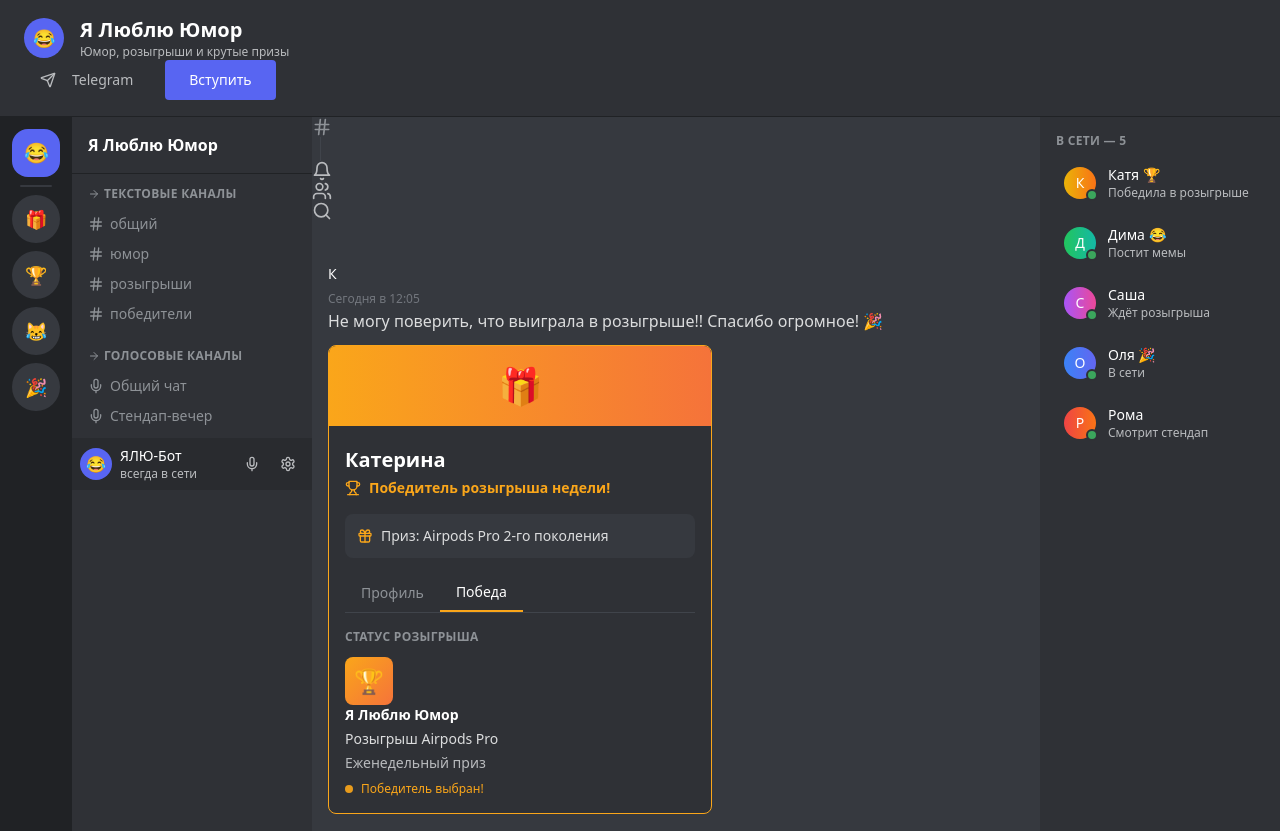
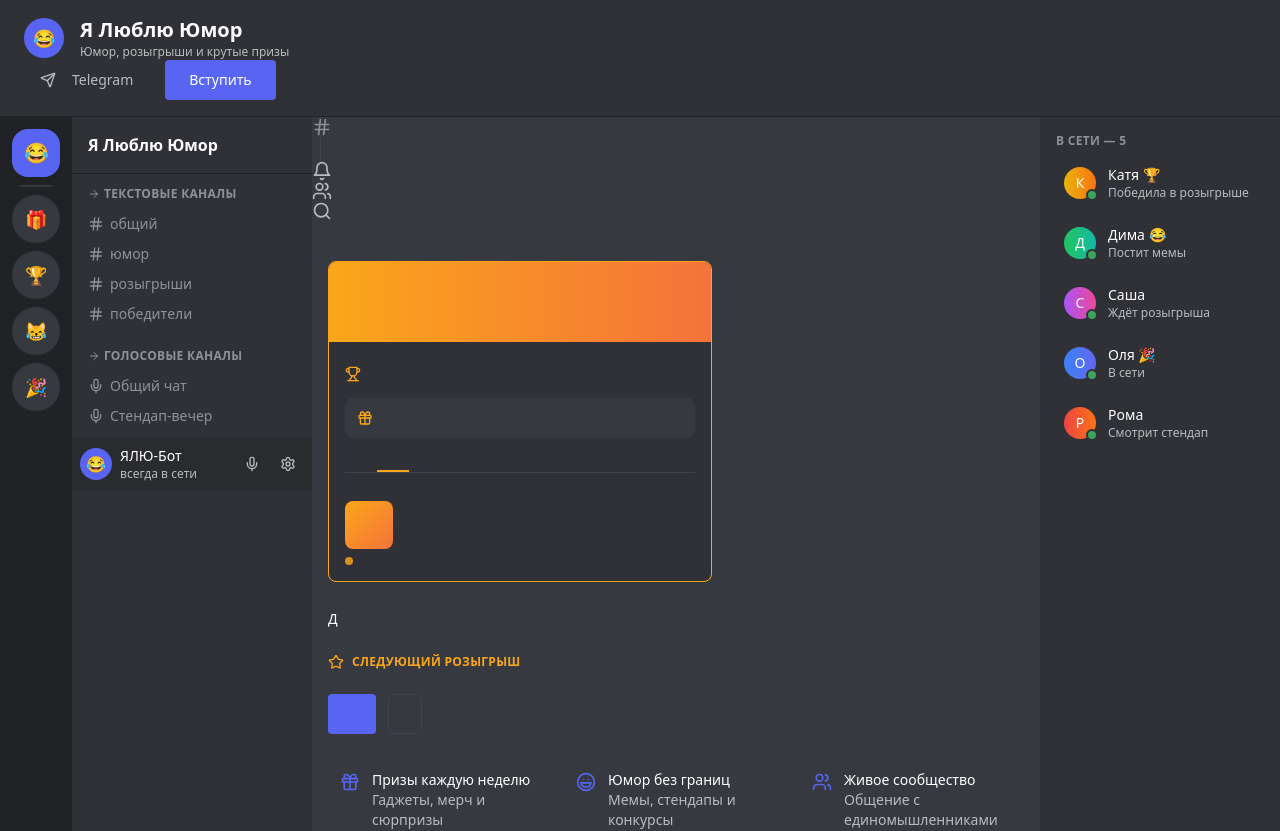
Before and after one commit to pr-poehali-dev/moonlight-adventure-2, a React (Vite) app: page / in a window 1280 px wide. Shown: the top 831 px of the page. Built offline with nearby package versions, Linux system fonts and the light colour scheme.

Commit message:
`feat: обновлены 16 компонентов`

```diff
--- a/src/components/ChatArea.tsx
+++ b/src/components/ChatArea.tsx
@@ -57,61 +57,53 @@ const ChatArea = ({ setMobileSidebarOpen }: Props) => (
       {/* Сообщение победителя */}
       <div className="">
         <div className="">
-          <span className="text-white text-xs sm:text-sm font-medium">К</span>
+          <span className="text-white text-xs sm:text-sm font-medium"></span>
         </div>
         <div className="flex-1 min-w-0">
           <div className="">
             <span className=""></span>
-            <span className="text-[#72767d] text-xs hidden sm:inline">Сегодня в 12:05</span>
+            <span className="text-[#72767d] text-xs hidden sm:inline"></span>
           </div>
-          <div className="text-[#dcddde] mb-3 text-sm sm:text-base">
-            Не могу поверить, что выиграла в розыгрыше!! Спасибо огромное! 🎉
-          </div>
+          <div className="text-[#dcddde] mb-3 text-sm sm:text-base"></div>
 
           {/* Карточка приза */}
           <div className="bg-[#2f3136] border border-[#faa61a] rounded-lg overflow-hidden w-full max-w-sm">
             <div className="h-16 sm:h-20 bg-gradient-to-r from-[#faa61a] to-[#f5733a] relative flex items-center justify-center">
-              <span className="text-4xl">🎁</span>
+              <span className="text-4xl"></span>
             </div>
             <div className="pt-4 sm:pt-5 px-3 sm:px-4 pb-3 sm:pb-4">
               <div className="mb-3 sm:mb-4">
-                <h3 className="text-white text-lg sm:text-xl font-bold mb-1">Катерина</h3>
+                <h3 className="text-white text-lg sm:text-xl font-bold mb-1"></h3>
                 <div className="flex items-center gap-2 text-[#faa61a] text-xs sm:text-sm font-semibold">
                   <Trophy className="w-4 h-4" />
-                  <span>Победитель розыгрыша недели!</span>
+                  <span></span>
                 </div>
               </div>
               <div className="mb-3 sm:mb-4">
                 <div className="bg-[#36393f] rounded-lg p-2 sm:p-3">
                   <div className="flex items-center gap-2 text-[#dcddde] text-xs sm:text-sm">
                     <Gift className="w-4 h-4 text-[#faa61a]" />
-                    <span>Приз: Airpods Pro 2-го поколения</span>
+                    <span></span>
                   </div>
                 </div>
               </div>
               <div className="flex border-b border-[#40444b] mb-3 sm:mb-4">
-                <button className="px-3 sm:px-4 py-2 text-[#8e9297] text-xs sm:text-sm font-medium hover:text-[#dcddde]">
-                  Профиль
-                </button>
-                <button className="px-3 sm:px-4 py-2 text-white text-xs sm:text-sm font-medium border-b-2 border-[#faa61a]">
-                  Победа
-                </button>
+                <button className="px-3 sm:px-4 py-2 text-[#8e9297] text-xs sm:text-sm font-medium hover:text-[#dcddde]"></button>
+                <button className="px-3 sm:px-4 py-2 text-white text-xs sm:text-sm font-medium border-b-2 border-[#faa61a]"></button>
               </div>
               <div>
                 <div className="flex items-center gap-2 text-[#8e9297] text-xs font-semibold uppercase tracking-wide mb-2 sm:mb-3">
-                  <span>Статус розыгрыша</span>
+                  <span></span>
                 </div>
                 <div className="">
-                  <div className="w-10 h-10 sm:w-12 sm:h-12 bg-gradient-to-br from-[#faa61a] to-[#f5733a] rounded-lg flex items-center justify-center flex-shrink-0 text-2xl">
-                    🏆
-                  </div>
+                  <div className="w-10 h-10 sm:w-12 sm:h-12 bg-gradient-to-br from-[#faa61a] to-[#f5733a] rounded-lg flex items-center justify-center flex-shrink-0 text-2xl"></div>
                   <div className="flex-1 min-w-0">
-                    <div className="text-white font-semibold text-xs sm:text-sm mb-1">Я Люблю Юмор</div>
-                    <div className="text-[#dcddde] text-xs sm:text-sm mb-1">Розыгрыш Airpods Pro</div>
-                    <div className="text-[#b9bbbe] text-xs sm:text-sm mb-2">Еженедельный приз</div>
+                    <div className="text-white font-semibold text-xs sm:text-sm mb-1"></div>
+                    <div className="text-[#dcddde] text-xs sm:text-sm mb-1"></div>
+                    <div className="text-[#b9bbbe] text-xs sm:text-sm mb-2"></div>
                     <div className="flex items-center gap-2">
                       <div className="w-2 h-2 bg-[#faa61a] rounded-full animate-pulse"></div>
-                      <span className="text-[#faa61a] text-xs font-medium">Победитель выбран!</span>
+                      <span className="text-[#faa61a] text-xs font-medium"></span>
                     </div>
                   </div>
                 </div>
@@ -123,7 +115,7 @@ const ChatArea = ({ setMobileSidebarOpen }: Props) => (
 
       {/* Ещё одно сообщение */}
       <div className="flex gap-2 sm:gap-4">
-        <div className="w-8 h-8 sm:w-10 sm:h-10 bg-gradient-to-r from-green-500 to-teal-500 rounded-full flex items-center justify-center flex-shrink-0">
+        <div className="">
           <span className="text-white text-xs sm:text-sm font-medium">Д</span>
         </div>
         <div className="flex-1 min-w-0">
```
